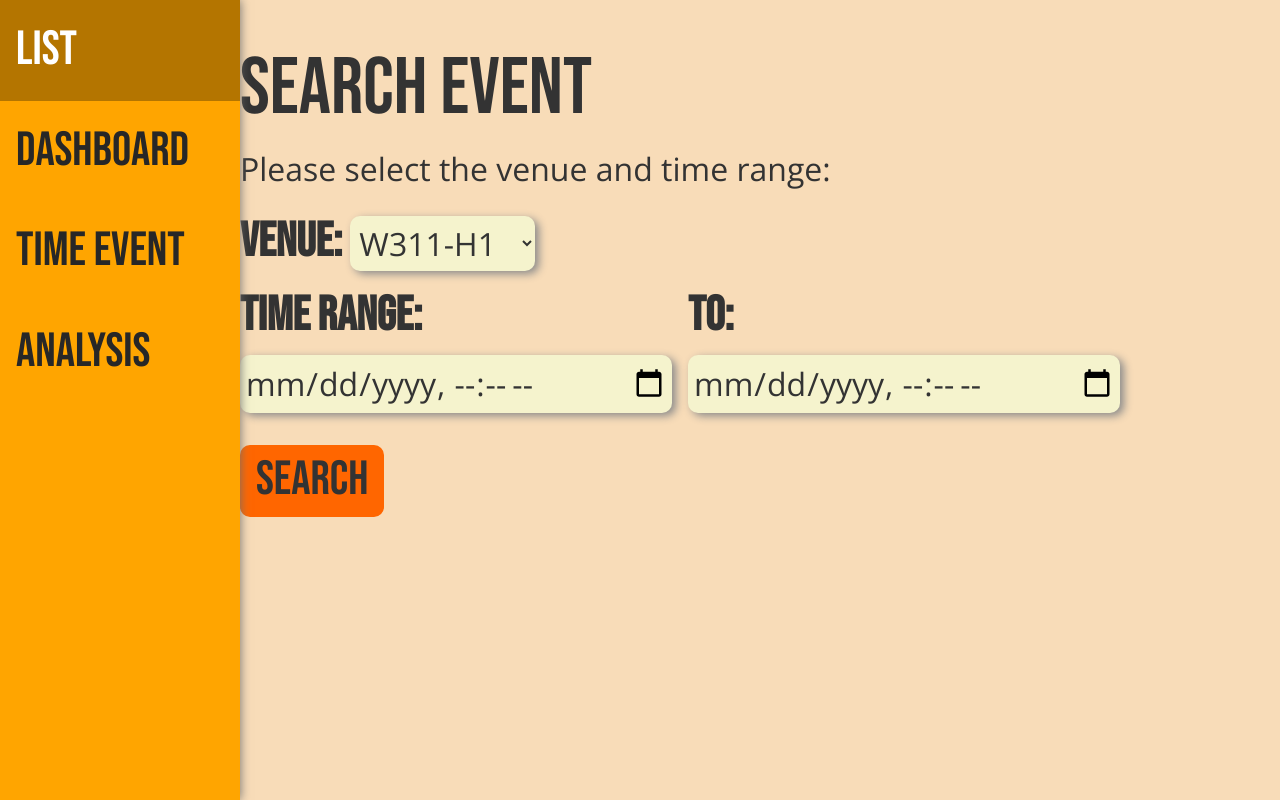
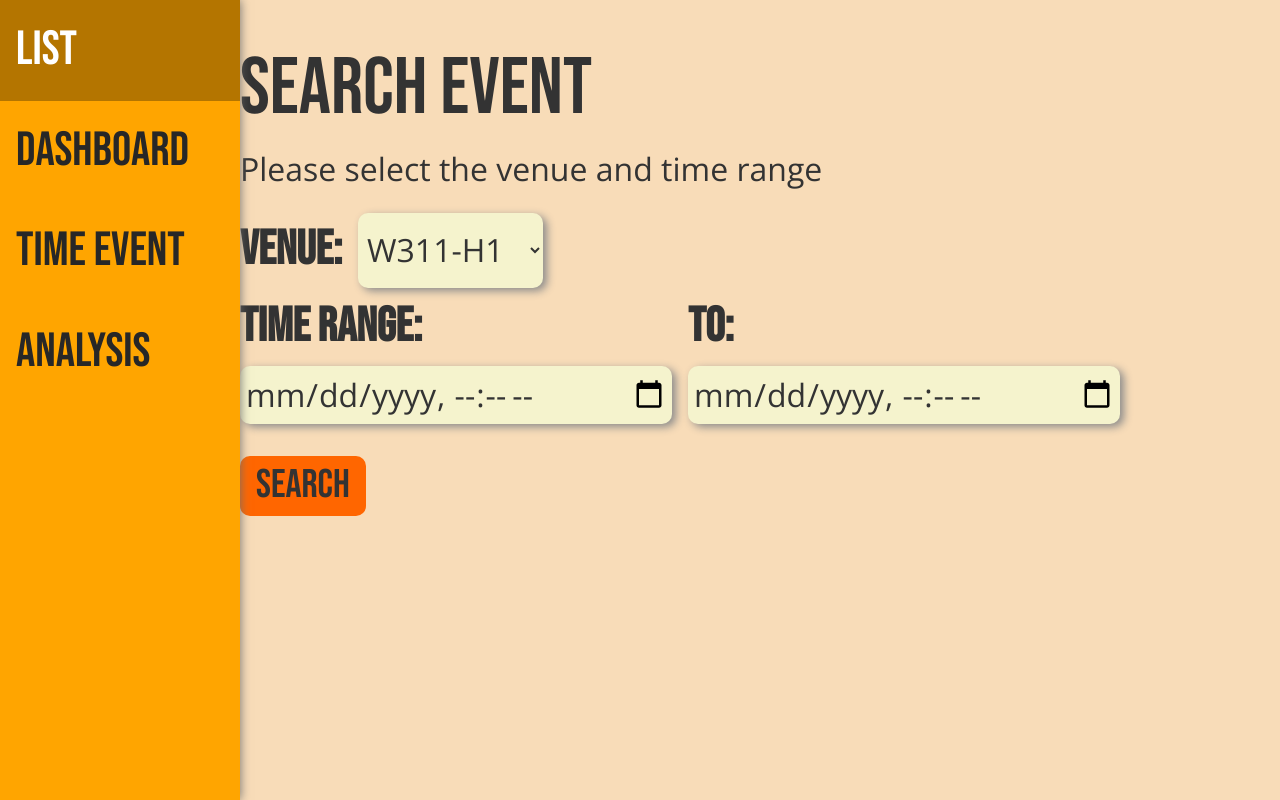
Before and after one commit to iamdickyjai/TM1118_GP5, a Django app: page /time/ in a window 1280 px wide. Run offline with Django 3.2, Linux system fonts and the light colour scheme; some libraries are stand-ins or nearby versions.

Commit message:
Fix some Css error

```diff
--- a/SmartCampusGP5/CollectData/static/css/base.css
+++ b/SmartCampusGP5/CollectData/static/css/base.css
@@ -94,7 +94,7 @@ body{
     font-size: 5rem;
 }
 
-
+/* * Form CSS */
 label{
     font-family: 'Bebas Neue', cursive;
     font-size: 3rem;
@@ -102,7 +102,6 @@ label{
 
 select, input{
     border-radius: 10px;
-    margin: 0 1rem;
     padding: 5px;
     font-family: 'Open Sans', sans-serif;
     background-color: #f5f3cd;
@@ -118,7 +117,7 @@ input:focus{
     font-family: 'Bebas Neue', cursive;
     border-radius: 10px;
     padding: 0.1rem 1rem;
-    font-size: 3rem;
+    font-size: 2.5rem;
     transition: all 200ms;
     background-color: rgb(255, 102, 0);
     border: none;
@@ -132,13 +131,7 @@ input:focus{
     transform:scale(1.05, 1.05)
 }
 
-option:active{
-    background-color: aqua;
-}
-
-
-
-/* Table */
+/* * Table */
 .table-header{
     background-color: chocolate;
 }
--- a/SmartCampusGP5/TimeEventData/static/css/search.css
+++ b/SmartCampusGP5/TimeEventData/static/css/search.css
@@ -20,3 +20,25 @@
 form{
     margin: 1rem 0;
 }
+
+.match-parallel{
+    display: flex;
+}
+
+.match-parallel > *{
+    margin: 0.5rem;
+}
+
+.match-parallel > *:first-child{
+    margin-left: 0;
+}
+
+.match-parallel > *:last-child{
+    margin-right: 0;
+}
+
+
+.match-parallel > select{
+    margin-top: 5px;
+    margin-bottom: 5px;
+}
--- a/SmartCampusGP5/TimeEventData/templates/search.html
+++ b/SmartCampusGP5/TimeEventData/templates/search.html
@@ -12,10 +12,10 @@
 <div class="main-content">
     <span class="page-topic">Search Event</span>
     <div>
-        Please select the venue and time range:
+        Please select the venue and time range
         <form method="POST" action="">
             {% csrf_token %}
-            <label>Venue:</label> {{ form.venue }}
+            <section class="match-parallel"><label>Venue:</label> {{ form.venue }}</section>
 
             <div class="tRange">
                 <section class="from-time input-field">
@@ -34,7 +34,7 @@
 </div>
 
 <div class="search-result">
-{%for datum in event%}
+    {%for datum in event%}
     <div class="block">
         <div class="event-block">
             Event: {{datum.event}}
@@ -52,6 +52,6 @@
             Average: {{datum.temp}}
         </div>
     </div>
-{%endfor%}
+    {%endfor%}
 </div>
 {%endblock%}
```
Also changed, not shown: SmartCampusGP5/CollectData/static/css/data.css (added, +12 -0 lines), SmartCampusGP5/CollectData/templates/data.html (+5 -7 lines).
